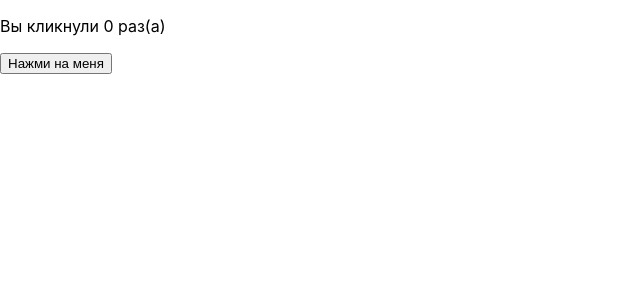
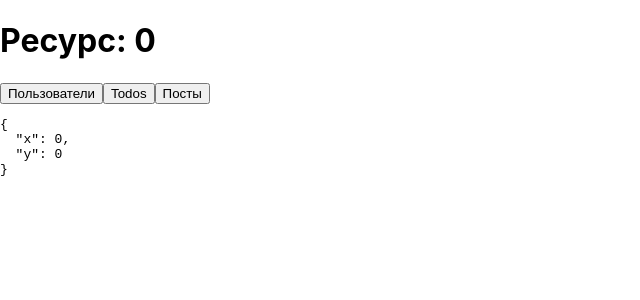
Before and after one commit to PeteDekterev/StudingReact, a React (Create React App) app: page / in a window 1280 px wide. Shown: the top 300 px of the page, without its empty margins (0-640 px from the left). Built offline with nearby package versions, Linux system fonts and the light colour scheme; no server answers.

Commit message:
add Effect.js

```diff
--- /dev/null
+++ b/src/components/hooks/Effect.js
@@ -0,0 +1,46 @@
+import React, { useState, useEffect  } from 'react';
+
+function Effect() {
+  const [type, setType] = useState(0);
+  const [date, setDate] = useState(0);
+  const [pos, setPos] = useState({
+      x: 0,
+      y: 0
+  });
+
+  useEffect(() => {
+    fetch(`https://jsonplaceholder.typicode.com/${type}`)
+      .then(response => response.json())
+      .then(json => setDate(json))
+    return() => {
+      console.log('clean type')
+    }
+  },[type]);
+
+  const mouseMoveHandler = event => {
+    setPos({
+      x: event.clientX,
+      y: event.clientY
+    });
+  }
+
+  useEffect(() => {
+    console.log('ComponentDidMount')
+    window.addEventListener('mousemove', mouseMoveHandler)
+    return() => {
+      window.removeEventListener('mousemove', mouseMoveHandler)
+    }
+  },[]);
+
+  return (
+    <div>
+      <h1>Ресурс: {type}</h1>
+      <button onClick={() => setType('users')}>Пользователи</button>
+      <button onClick={() => setType('todos')}>Todos</button>
+      <button onClick={() => setType('posts')}>Посты</button>
+      <pre>{JSON.stringify(pos, null,2)}</pre>
+    </div>
+  );
+}
+
+export default Effect;
--- a/src/index.js
+++ b/src/index.js
@@ -19,7 +19,8 @@
 // import CustomTextInput from "./advancedComponents/Refs/RefForDOM";
 // import AutoFocusTextInput from "./advancedComponents/Refs/RefForClass";
 // import MouseTracker from "./advancedComponents/RenderProps/
-import Example from "./components/hooks/ExampleClass";
+// import Example from "./components/hooks/ExampleClass";
+import Effect from "./components/hooks/Effect";
 import * as serviceWorker from './serviceWorker';
 
 
@@ -53,7 +54,8 @@
     {/*<CustomTextInput/>*/}
     {/*<AutoFocusTextInput/>*/}
     {/*<MouseTracker/>*/}
-    <Example/>
+    {/*<Example/>*/}
+    <Effect/>
   </div>,
   document.getElementById('root')
 );
```
